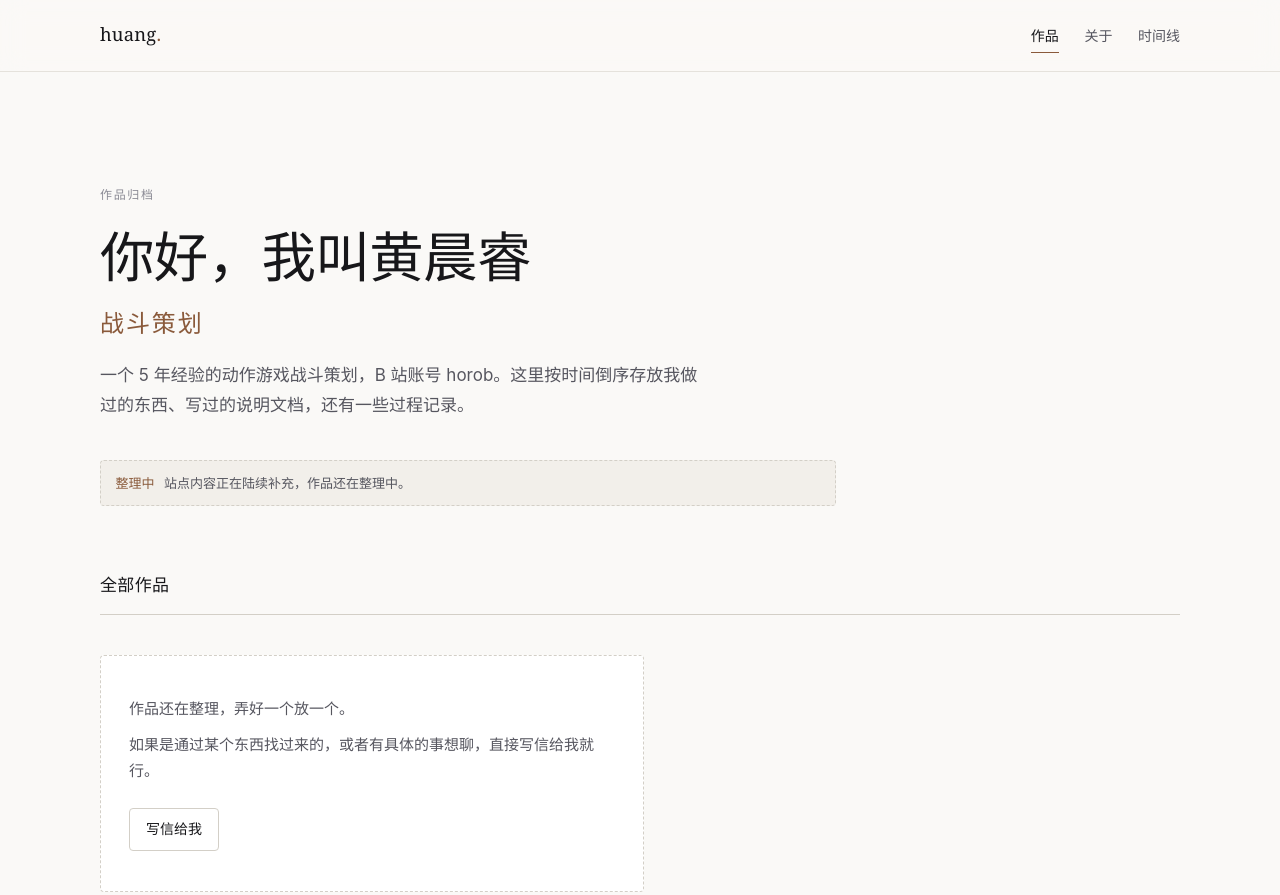
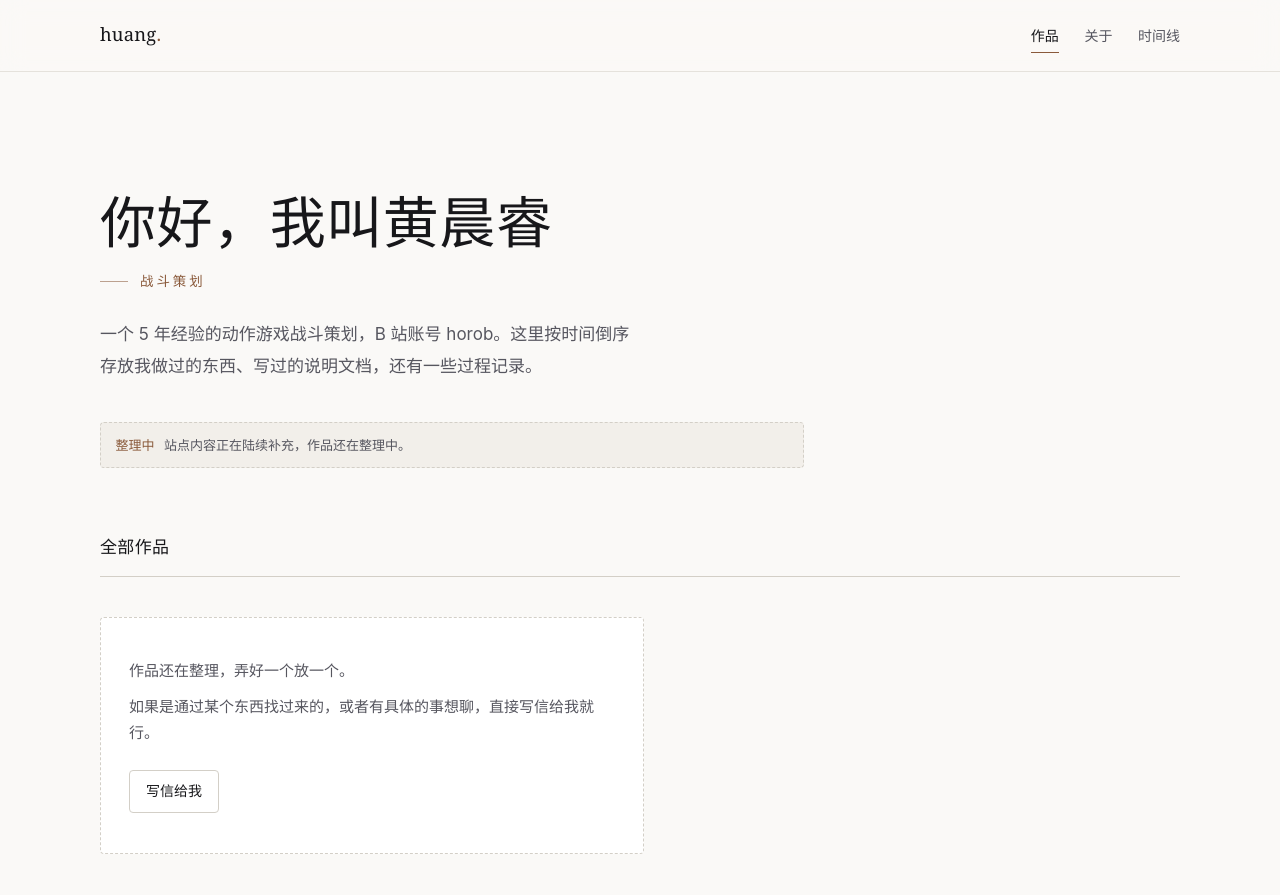
Before and after one commit to hcr116/hcr116.github.io, an Astro site: page / in a window 1280 px wide. Shown: the top 895 px of the page. Built offline with nearby package versions, Linux system fonts and the light colour scheme; Astro itself is replaced by a stand-in of ours.

Commit message:
首页排版：去掉作品归档小字，重排大标题/副标题/正文字体层级

```diff
--- a/src/pages/index.astro
+++ b/src/pages/index.astro
@@ -16,7 +16,6 @@ const works = (await getCollection('works', ({ data }) => !data.draft)).sort(
 
 <Base>
   <section class="hero">
-    <p class="eyebrow">作品归档</p>
     <h1 class="hero-title">{heroTitle}</h1>
     {heroSubtitle && <p class="hero-subtitle">{heroSubtitle}</p>}
     <p class="hero-intro">{heroIntro}</p>
--- a/src/styles/global.css
+++ b/src/styles/global.css
@@ -227,36 +227,59 @@ main {
 }
 
 /* ---------- 首页 hero ---------- */
+/*
+  排版层级只用一条规则：
+  大标题 = 衬线（宋体）+ 近黑，负责「气质」
+  副标题 = 无衬线 + 字距拉开 + 棕色，负责「身份标签」
+  正文   = 无衬线 + 灰，负责「读起来舒服」
+  衬线只出现在大标题上，避免两种衬线互相打架。
+*/
 .hero {
-  padding-block: clamp(3.5rem, 9vw, 7rem) clamp(2.5rem, 5vw, 4rem);
-  max-width: 46rem;
+  padding-block: clamp(3.75rem, 9vw, 7.5rem) clamp(2.75rem, 5vw, 4.5rem);
+  max-width: 44rem;
 }
 
 .hero-title {
   font-family: var(--font-serif);
-  font-size: clamp(2rem, 5.2vw, 3.4rem);
-  line-height: 1.24;
-  letter-spacing: -0.01em;
+  font-size: clamp(1.875rem, 5.6vw, 3.5rem);
+  line-height: 1.2;
   font-weight: 500;
-  margin-block: 1.1rem 1.4rem;
+  letter-spacing: 0.01em;
+  color: var(--ink);
+  margin: 0;
   text-wrap: balance;
 }
 
-/* 副标题：比大标题小一档，比正文大 */
+/* 副标题：小、疏、棕 —— 像一枚身份标签 */
 .hero-subtitle {
-  font-family: var(--font-serif);
-  font-size: clamp(1.0625rem, 2.1vw, 1.5rem);
-  font-weight: 400;
-  line-height: 1.5;
-  letter-spacing: 0.08em;
+  display: flex;
+  align-items: center;
+  gap: 0.75rem;
+  margin: 1.1rem 0 0;
+  font-family: var(--font-sans);
+  font-size: clamp(0.8125rem, 1.05vw, 0.9375rem);
+  font-weight: 500;
+  line-height: 1.4;
+  letter-spacing: 0.22em;
   color: var(--accent);
-  margin-block: -0.5rem 1.25rem;
+}
+
+/* 副标题前面那根短横线 */
+.hero-subtitle::before {
+  content: '';
+  flex: none;
+  width: 1.75rem;
+  height: 1px;
+  background: currentColor;
+  opacity: 0.55;
 }
 
 .hero-intro {
+  margin-top: 1.75rem;
   color: var(--ink-soft);
   font-size: 1.0625rem;
-  max-width: 38rem;
+  line-height: 1.85;
+  max-width: 34rem;
 }
 
 /* ---------- 作品列表 ---------- */
```
